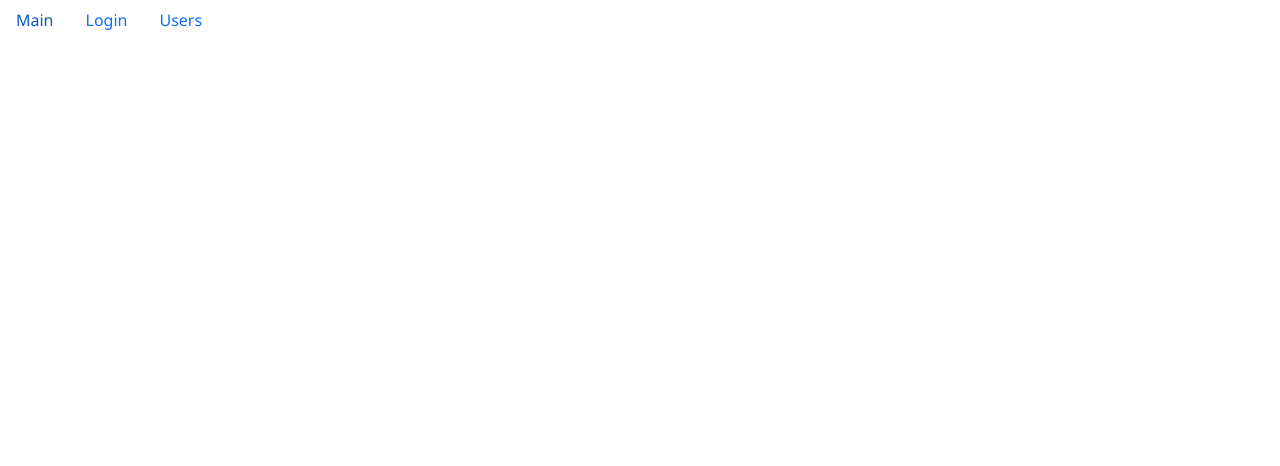
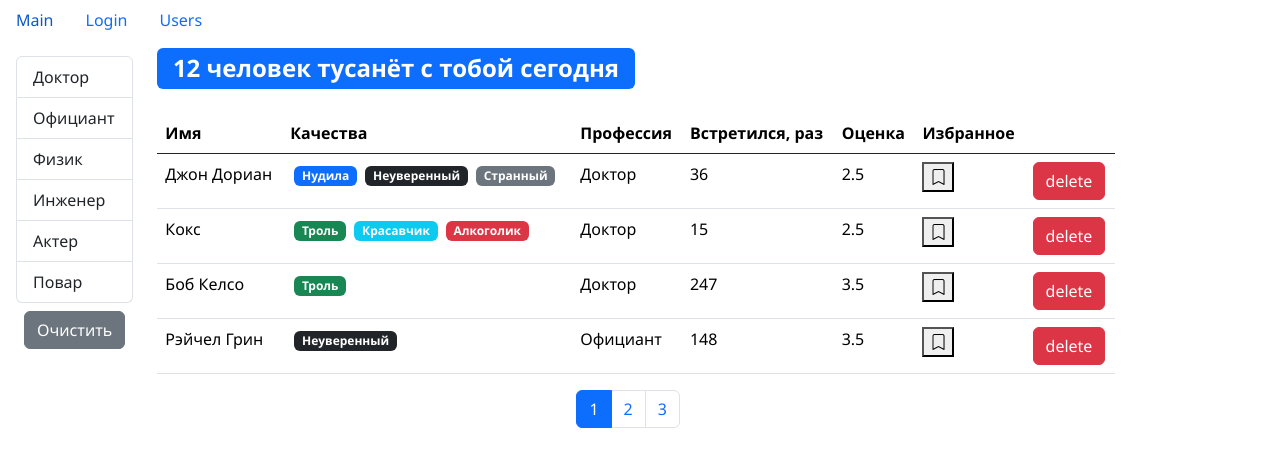
Before and after one commit to EvgenyKhodykin/fast_company, a React (Create React App) app: page /users/1 in a window 1280 px wide. Shown: the top 466 px of the page. Built offline with nearby package versions, Linux system fonts and the light colour scheme.

Commit message:
current result

```diff
--- a/src/App.jsx
+++ b/src/App.jsx
@@ -3,7 +3,7 @@ import { Route } from 'react-router-dom/cjs/react-router-dom.min'
 import NavBar from './components/NavBar'
 import Main from './layouts/Main'
 import Login from './layouts/Login'
-import Users from './components/Users'
+import Users from './layouts/Users'
 
 function App() {
     return (
@@ -11,7 +11,7 @@ function App() {
             <NavBar />
             <Route exact path='/main' component={Main} />
             <Route exact path='/login' component={Login} />
-            <Route exact path='/users' component={Users} />
+            <Route exact path='/users/:userId?' component={Users} />
         </>
     )
 }
--- /dev/null
+++ b/src/components/UserPage.jsx
@@ -0,0 +1,8 @@
+import React from 'react'
+// import API from '../api'
+
+function UserPage() {
+    return <h1>UserPage</h1>
+}
+
+export default UserPage
--- a/src/components/Users.jsx
+++ b/src/components/UsersList.jsx
@@ -8,7 +8,7 @@ import API from '../api'
 import SearchStatus from './SearchStatus'
 import UserTable from './UsersTable'
 
-function Users() {
+function UsersList() {
     const [currentPage, setCurrentPage] = useState(1)
     const [professions, setProfessions] = useState()
     const [selectedProf, setSelectedProf] = useState()
@@ -115,8 +115,8 @@ function Users() {
     return 'Loading...'
 }
 
-Users.propTypes = {
+UsersList.propTypes = {
     users: PropTypes.array
 }
 
-export default Users
+export default UsersList
--- a/src/index.js
+++ b/src/index.js
@@ -8,8 +8,6 @@ import './index.css'
 const root = ReactDOM.createRoot(document.getElementById('root'))
 root.render(
     <BrowserRouter>
-        <React.StrictMode>
-            <App />
-        </React.StrictMode>
+        <App />
     </BrowserRouter>
 )
--- /dev/null
+++ b/src/layouts/Users.jsx
@@ -0,0 +1,9 @@
+import React from 'react'
+// import UserPage from '../components/UserPage'
+import UsersList from '../components/UsersList'
+
+function Users() {
+    return <UsersList />
+}
+
+export default Users
```
